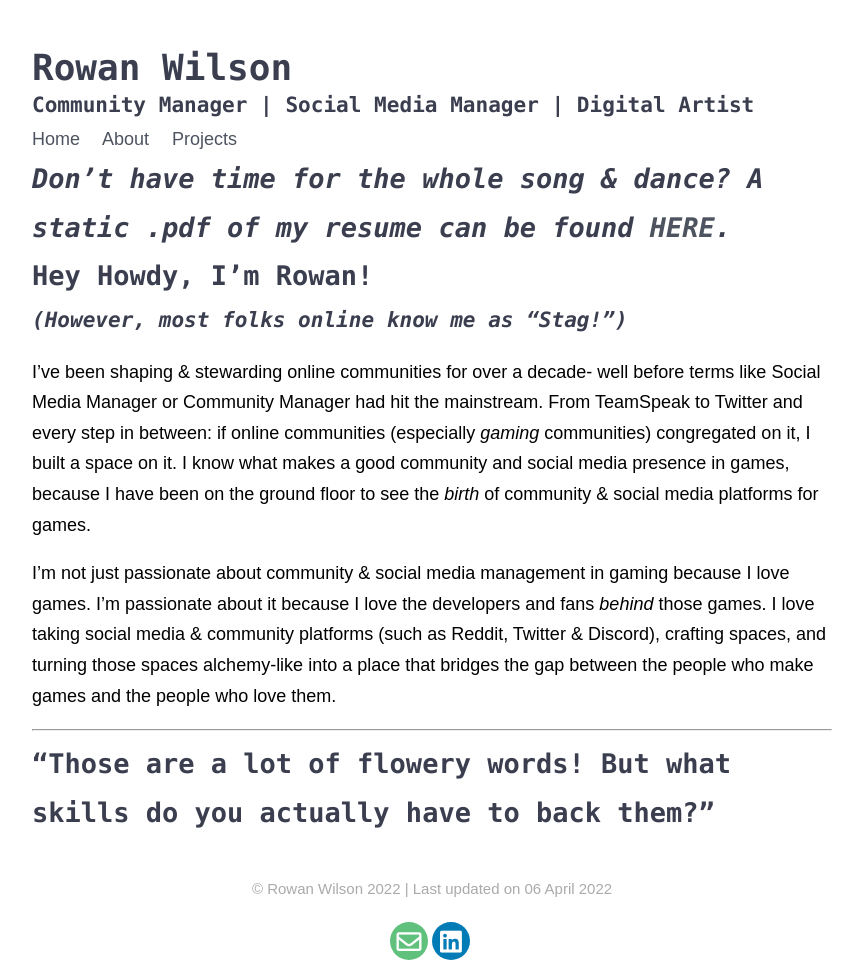
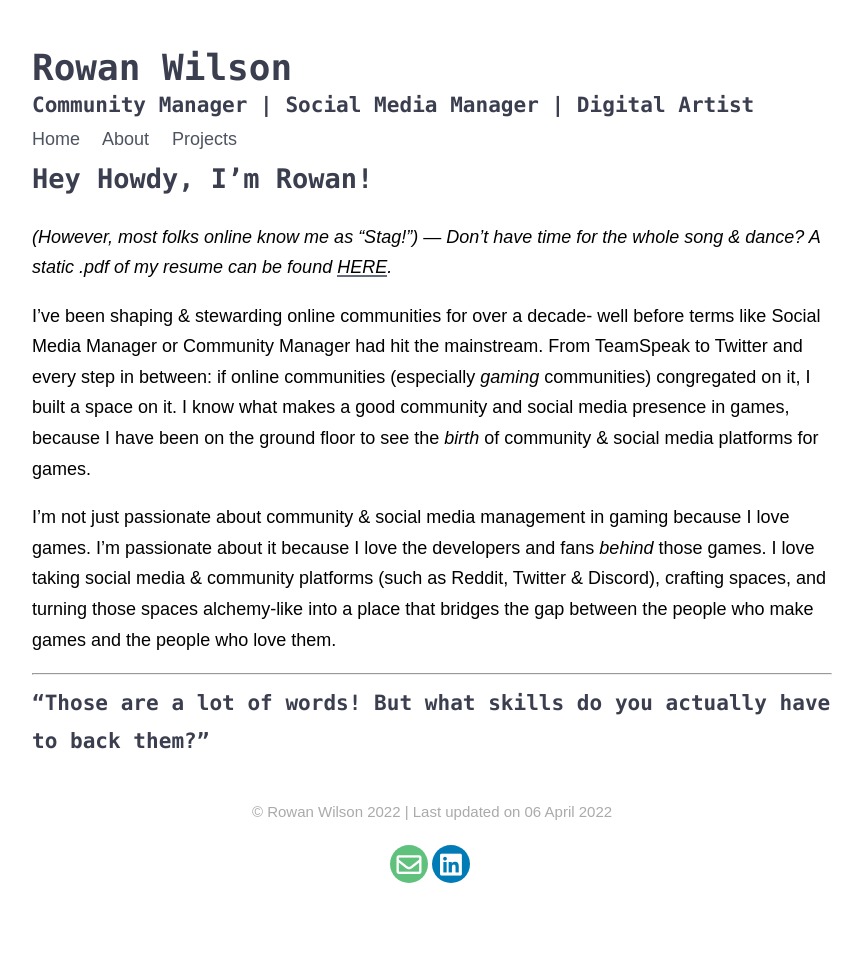
Before and after one commit to stagrunner/rowanjwilson, a Jekyll site: the page built from _pages/about.md, in a window 1280 px wide. Shown: the whole page, without its empty margins (208-1071 px from the left). Built offline with Jekyll 4.4.1, drawn with Linux system fonts in a browser that asks for light colours; nearby versions of some CDN libraries.

Commit message:
Update about.md

```diff
--- a/_pages/about.md
+++ b/_pages/about.md
@@ -4,14 +4,14 @@
 permalink: /about/
 published: true
 ---
+# Hey Howdy, I'm Rowan!
+*(However, most folks online know me as "Stag!")*
+---
 *Don't have time for the whole song & dance? A static .pdf of my resume can be found [HERE](https://rowanjwilson.com/).*
----
-# Hey Howdy, I'm Rowan!
-### *(However, most folks online know me as "Stag!")*
 
 I've been shaping & stewarding online communities for over a decade- well before terms like Social Media Manager or Community Manager had hit the mainstream. From TeamSpeak to Twitter and every step in between: if online communities (especially *gaming* communities) congregated on it, I built a space on it. I know what makes a good community and social media presence in games, because I have been on the ground floor to see the *birth* of community & social media platforms for games.
 
 I'm not just passionate about community & social media management in gaming because I love games. I'm passionate about it because I love the developers and fans *behind* those games. I love taking social media & community platforms (such as Reddit, Twitter & Discord), crafting spaces, and turning those spaces alchemy-like into a place that bridges the gap between the people who make games and the people who love them.
 
 ---
-## "Those are a lot of flowery words! But what skills do you actually have to back them?"
+### "Those are a lot of words! But what skills do you actually have to back them?"
```
